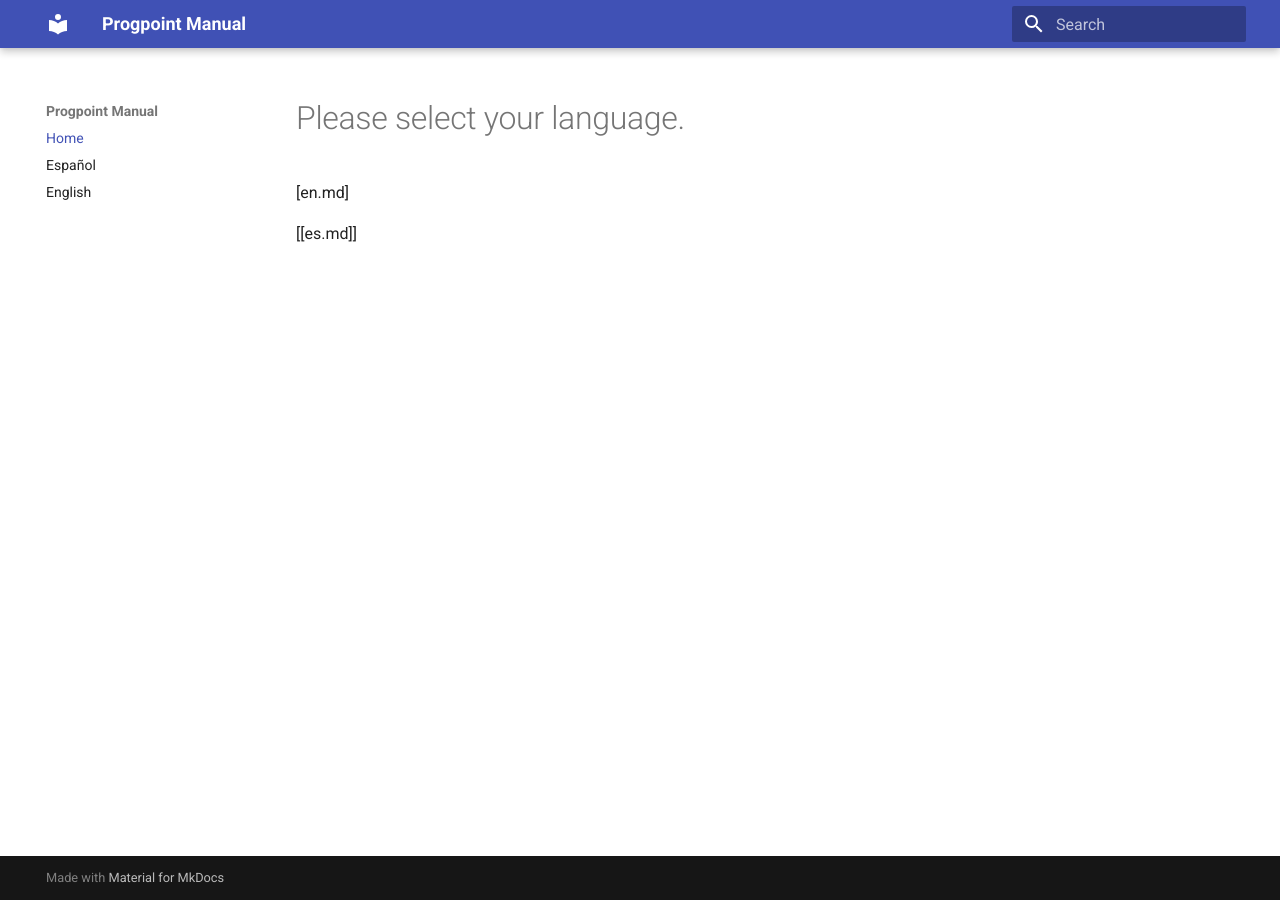
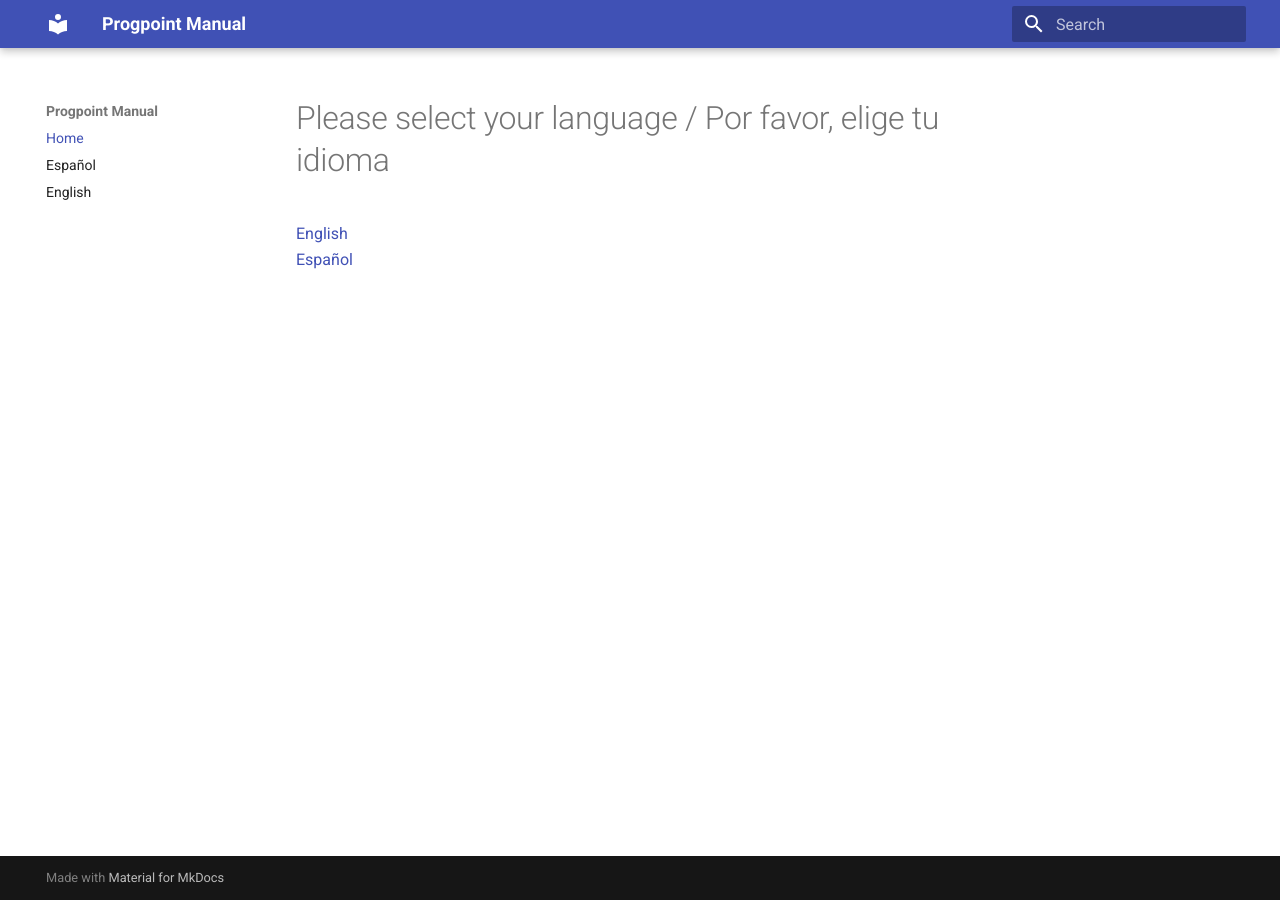
Before and after one commit to espiridifen/progpoint-docs, an MkDocs documentation site: the page built from docs/index.md, in a window 1280 px wide. Built offline with MkDocs 1.6.1 and Material for MkDocs 9.7.7, drawn with Linux system fonts in a browser that asks for light colours.

Commit message:
selector de idioma

```diff
--- a/docs/index.md
+++ b/docs/index.md
@@ -1,5 +1,4 @@
-# Please select your language.
+# Please select your language / Por favor, elige tu idioma
 
-[en.md]
-
-[[es.md]]
+[English](en.md)
+[Español](es.md)
```
Also changed, not shown: 1 other file.
